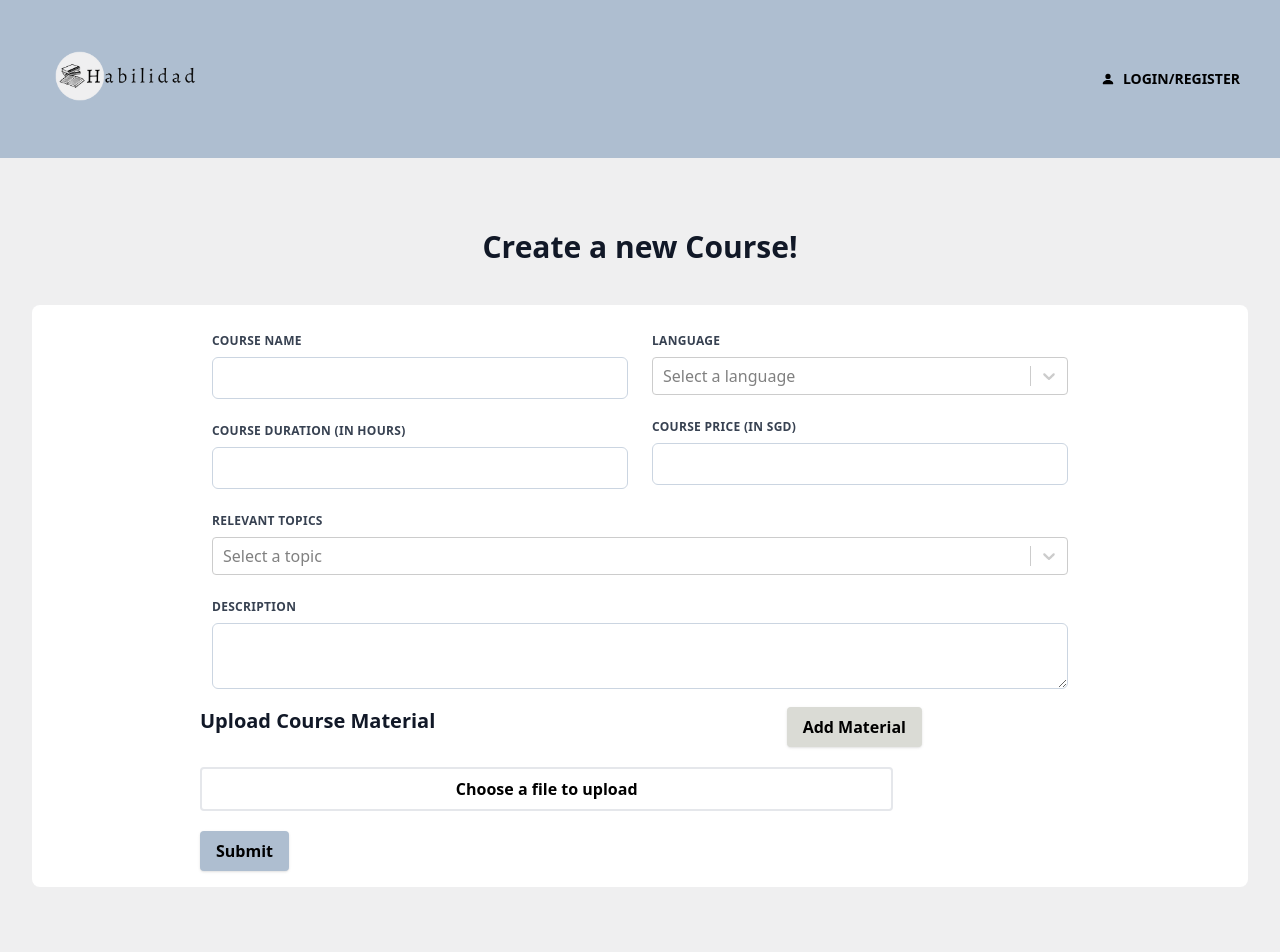
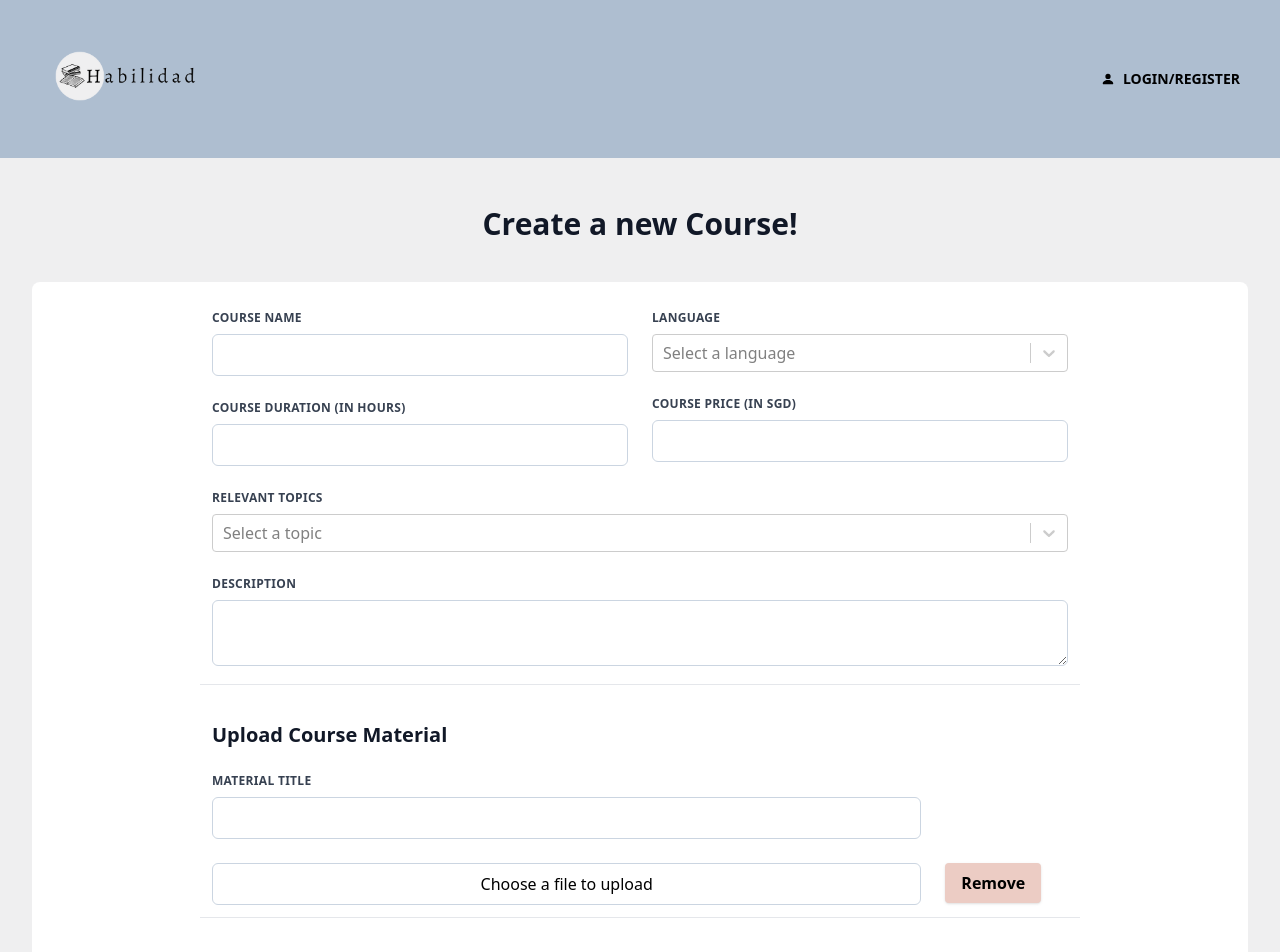
Before and after one commit to ICT3103-P1-TeneT-Habilidad/habilidad, a React (Create React App) app in the folder client/: page /createcourse in a window 1280 px wide. Shown: the top 952 px of the page. Built offline with nearby package versions, Linux system fonts and the light colour scheme.

Commit message:
feat: updated upload material section

```diff
--- a/client/src/components/index.jsx
+++ b/client/src/components/index.jsx
@@ -5,6 +5,5 @@ import NavbarModal from './NavbarModal'
 import Navbar from './Navbar'
 import PopularCourse from './PopularCourse'
 import TopCategories from './TopCategories'
-import NewCourseMaterial from './NewCourseMaterial'
 
-export { Alert, CourseCard, Footer, NavbarModal, Navbar, PopularCourse, TopCategories, NewCourseMaterial }
+export { Alert, CourseCard, Footer, NavbarModal, Navbar, PopularCourse, TopCategories }
--- a/client/src/pages/CreateCourse.jsx
+++ b/client/src/pages/CreateCourse.jsx
@@ -1,17 +1,16 @@
-import { React, useEffect, useState } from 'react'
+import { React, useEffect, useState, useRef } from 'react'
 import { useForm, Controller } from 'react-hook-form'
 import Select from 'react-select'
 import makeAnimated from 'react-select/animated'
 import { languageOptions } from '../utils/Constants'
-// import { NewCourseMaterial } from '../components'
 import { v4 as uuid } from 'uuid'
 
 const CreateCourse = () => {
     const animatedComponents = makeAnimated()
     const [emptyUpload, setEmptyUpload] = useState(true)
-    const [selectedFile, setSelectedFile] = useState({})
+    const [materialInfo, setMaterialInfo] = useState({})
     const [keysList, setKeysList] = useState([])
-    const [newCourseMaterialComponent, setNewCourseMaterialComponent] = useState({})
+    const [materialComponents, setMaterialComponents] = useState({})
     const topicOptions = languageOptions // get list from get all topics API
 
     const {
@@ -23,16 +22,59 @@ const CreateCourse = () => {
         mode: 'onBlur',
     })
 
+    const currentKeyList = useRef({})
+    currentKeyList.current = keysList
+
+    const currentMaterialComponents = useRef({})
+    currentMaterialComponents.current = materialComponents
+
+    const currentMaterialInfo = useRef({})
+    currentMaterialInfo.current = materialInfo
+
     useEffect(() => {
-        console.log('component: ', newCourseMaterialComponent)
-        console.log('files: ', selectedFile)
-        console.log('keys: ', keysList)
         checkEmptyUpload()
     })
 
     const NewCourseMaterial = ({ keyId }) => {
-        console.log(keyId)
         return (
+            <>
+                <div className="flex flex-row w-full">
+                    <div className="w-10/12 p-3">
+                        <label
+                            className="block uppercase tracking-wide text-gray-700 text-xs font-bold mb-2"
+                            for={keyId}
+                        >
+                            Material Title
+                        </label>
+                        <Controller
+                            name={keyId}
+                            control={control}
+                            rules={{
+                                required: 'Please enter the title of the video',
+                            }}
+                            render={({ field }) => {
+                                return (
+                                    <input
+                                        {...field}
+                                        className="w-full border border-slate-300 rounded-md p-2"
+                                        id="materialTitle"
+                                        type="text"
+                                        onBlur={(e) => {
+                                            titleChangeHandler(e.target.value, keyId)
+                                        }}
+                                    />
+                                )
+                            }}
+                        />
+                        {errors[keyId] ? <span className="text-sm text-red-500">{errors[keyId].message}</span> : null}
+                    </div>
+                </div>
+                <div className="flex flex-row w-full">
+                    <div className="flex flex-col w-10/12 p-3">
+                        <label className="w-full border border-slate-300 rounded-md p-2 text-center">
+                            {currentMaterialInfo.current[keyId]['file']
+                                ? currentMaterialInfo.current[keyId]['file'].name
+                                : 'Choose a file to upload'}
                             <input
                                 type="file"
                                 onChange={(e) => {
@@ -40,13 +82,27 @@ const CreateCourse = () => {
                                 }}
                                 hidden
                             />
+                        </label>
+                    </div>
+                    <div className="flex flex-col p-3">
+                        <button
+                            className="shadow focus:shadow-outline focus:outline-none bg-accent1 font-bold py-2 px-4 rounded"
+                            type="button"
+                            onClick={() => removeComponent(keyId)}
+                        >
+                            Remove
+                        </button>
+                    </div>
+                </div>
+                <hr />
+            </>
         )
     }
 
     const checkEmptyUpload = () => {
         setEmptyUpload(false)
-        Object.values(selectedFile).forEach((file) => {
-            if (file === null) {
+        Object.values(currentMaterialInfo.current).forEach((element) => {
+            if (element['file'] === null || element['title'] === null || element['title'] === '') {
                 setEmptyUpload(true)
             }
         })
@@ -57,53 +113,46 @@ const CreateCourse = () => {
     }
 
     const addComponent = () => {
-        if (!emptyUpload) {
         const keyId = uuid()
         setKeysList([...keysList, keyId])
-            setSelectedFile({ ...selectedFile, [keyId]: null })
-            setNewCourseMaterialComponent({
-                ...newCourseMaterialComponent,
+        setMaterialInfo({ ...materialInfo, [keyId]: { title: null, file: null, order: null } })
+        setMaterialComponents({
+            ...materialComponents,
             [keyId]: <NewCourseMaterial keyId={keyId} />,
-                // [keyId]: <NewCourseMaterial fileHandler={fileHandler} keyId={keyId} />,
         })
-            console.log('Addition: ', keyId)
         setEmptyUpload(true)
-        }
-    }
-
-    const createCourseMaterial = () => {
-        const keyId = uuid()
-        setKeysList([keyId])
-        setSelectedFile({ [keyId]: null })
-        setNewCourseMaterialComponent({
-            [keyId]: <NewCourseMaterial keyId={keyId} />,
-            // [keyId]: <NewCourseMaterial fileHandler={fileHandler} keyId={keyId} />,
-        })
     }
 
     const removeComponent = (keyId) => {
-        console.log('Removal: ', keyId)
-        setNewCourseMaterialComponent((current) => {
+        setMaterialComponents((current) => {
             const copy = { ...current }
             delete copy[keyId]
             return copy
         })
-        setSelectedFile((current) => {
+        setMaterialInfo((current) => {
             const copy = { ...current }
             delete copy[keyId]
             return copy
         })
         setKeysList(keysList.filter((index) => index !== keyId))
-        setEmptyUpload(false)
+        checkEmptyUpload()
     }
 
     const fileHandler = (file, keyId) => {
-        setSelectedFile({ ...selectedFile, [keyId]: file })
+        const changed = currentMaterialInfo.current[keyId]
+        changed['file'] = file
+        setMaterialInfo({ ...currentMaterialInfo.current, [keyId]: changed })
         setEmptyUpload(false)
-        setNewCourseMaterialComponent({
-            ...newCourseMaterialComponent,
-            [keyId]: <NewCourseMaterial fileHandler={fileHandler} keyId={keyId} file={selectedFile[keyId]} />,
+        setMaterialComponents({
+            ...currentMaterialComponents.current,
+            [keyId]: <NewCourseMaterial keyId={keyId} />,
         })
+    }
+
+    const titleChangeHandler = (title, keyId) => {
+        const changed = currentMaterialInfo.current[keyId]
+        changed['title'] = title
+        setMaterialInfo({ ...currentMaterialInfo.current, [keyId]: changed })
     }
 
     return (
@@ -139,20 +188,20 @@ const CreateCourse = () => {
                                 <div className="p-3">
                                     <label
                                         className="block uppercase tracking-wide text-gray-700 text-xs font-bold mb-2"
-                                        for="courseDuration"
+                                        for="duration"
                                     >
                                         Course Duration (in hours)
                                     </label>
                                     <input
                                         className="w-full border border-slate-300 rounded-md p-2"
-                                        id="courseDuration"
+                                        id="duration"
                                         type="number"
-                                        {...register('courseDuration', {
+                                        {...register('duration', {
                                             required: 'Please enter how long it will take to complete the course',
                                         })}
                                     />
-                                    {errors.courseDuration ? (
-                                        <span className="text-sm text-red-500">{errors.courseDuration.message}</span>
+                                    {errors.duration ? (
+                                        <span className="text-sm text-red-500">{errors.duration.message}</span>
                                     ) : null}
                                 </div>
                             </div>
@@ -190,20 +239,20 @@ const CreateCourse = () => {
                                 <div className="p-3">
                                     <label
                                         className="block uppercase tracking-wide text-gray-700 text-xs font-bold mb-2"
-                                        for="coursePrice"
+                                        for="price"
                                     >
                                         Course Price (in SGD)
                                     </label>
                                     <input
                                         className="w-full border border-slate-300 rounded-md p-2"
-                                        id="coursePrice"
+                                        id="price"
                                         type="number"
-                                        {...register('coursePrice', {
+                                        {...register('price', {
                                             required: 'Please enter how long it will take to complete the course',
                                         })}
                                     />
-                                    {errors.coursePrice ? (
-                                        <span className="text-sm text-red-500">{errors.coursePrice.message}</span>
+                                    {errors.price ? (
+                                        <span className="text-sm text-red-500">{errors.price.message}</span>
                                     ) : null}
                                 </div>
                             </div>
@@ -213,12 +262,12 @@ const CreateCourse = () => {
                             <div className="p-3 w-full">
                                 <label
                                     className="block uppercase tracking-wide text-gray-700 text-xs font-bold mb-2"
-                                    for="topics"
+                                    for="topicCourse"
                                 >
                                     Relevant Topics
                                 </label>
                                 <Controller
-                                    name="topics"
+                                    name="topicCourse"
                                     control={control}
                                     rules={{
                                         required: 'Please select up to 5 topics relevant to this course',
@@ -241,8 +290,8 @@ const CreateCourse = () => {
                                         )
                                     }}
                                 />
-                                {errors.topics ? (
-                                    <span className="text-sm text-red-500">{errors.topics.message}</span>
+                                {errors.topicCourse ? (
+                                    <span className="text-sm text-red-500">{errors.topicCourse.message}</span>
                                 ) : null}
                             </div>
                         </div>
@@ -251,64 +300,42 @@ const CreateCourse = () => {
                             <div className="p-3 w-full">
                                 <label
                                     className="block uppercase tracking-wide text-gray-700 text-xs font-bold mb-2"
-                                    for="courseDesc"
+                                    for="courseDescription"
                                 >
                                     Description
                                 </label>
                                 <textarea
                                     className="w-full border border-slate-300 rounded-md p-2"
-                                    id="courseDesc"
-                                    {...register('courseDesc', {
+                                    id="courseDescription"
+                                    {...register('courseDescription', {
                                         required: 'Please enter a short description of the course',
                                     })}
                                 />
-                                {errors.courseDesc ? (
-                                    <span className="text-sm text-red-500">{errors.courseDesc.message}</span>
+                                {errors.courseDescription ? (
+                                    <span className="text-sm text-red-500">{errors.courseDescription.message}</span>
                                 ) : null}
                             </div>
                         </div>
+                        <hr className="p-3" />
                         {/* course materials section */}
                         <div className="flex flex-col w-full">
-                            <div className="flex flex-row">
-                                <div className="flex flex-col w-2/3">
+                            <div className="flex flex-row p-3">
                                 <h3 className="text-xl font-extrabold text-gray-900">Upload Course Material</h3>
                             </div>
-                                <div className="flex flex-col ">
+                            {keysList.length === 0
+                                ? addComponent()
+                                : keysList.map((keyId) => <div id={keyId}>{materialComponents[keyId]}</div>)}
+                            <div className="flex flex-row p-3">
+                                {!emptyUpload ? (
                                     <button
-                                        disabled={emptyUpload}
                                         className="shadow focus:shadow-outline focus:outline-none bg-accent2 font-bold py-2 px-4 rounded"
                                         type="button"
                                         onClick={() => addComponent()}
                                     >
                                         Add Material
                                     </button>
-                                </div>
-                            </div>
-                            {keysList.length === 0
-                                ? createCourseMaterial()
-                                : keysList.map((keyId) => (
-                                      <div className="flex flex-row w-full pt-5" id={keyId}>
-                                          <div className="flex flex-col w-10/12">
-                                              <label className="border-2 font-bold py-2 px-4 rounded text-center cursor-pointer mr-10">
-                                                  {selectedFile[keyId]
-                                                      ? selectedFile[keyId].name
-                                                      : 'Choose a file to upload'}
-                                                  {newCourseMaterialComponent[keyId]}
-                                              </label>
-                                          </div>
-                                          {keysList.length > 1 ? (
-                                              <div className="flex flex-col">
-                                                  <button
-                                                      className="shadow focus:shadow-outline focus:outline-none bg-accent1 font-bold py-2 px-4 rounded"
-                                                      type="button"
-                                                      onClick={() => removeComponent(keyId)}
-                                                  >
-                                                      Remove
-                                                  </button>
-                                              </div>
                                 ) : null}
                             </div>
-                                  ))}
                         </div>
                         {/* button row */}
                         <div className="flex flex-row pt-5">
```
Also changed, not shown: client/src/components/NewCourseMaterial.jsx (deleted, +0 -18 lines). Lines whose indentation alone changed are shown as unchanged.
